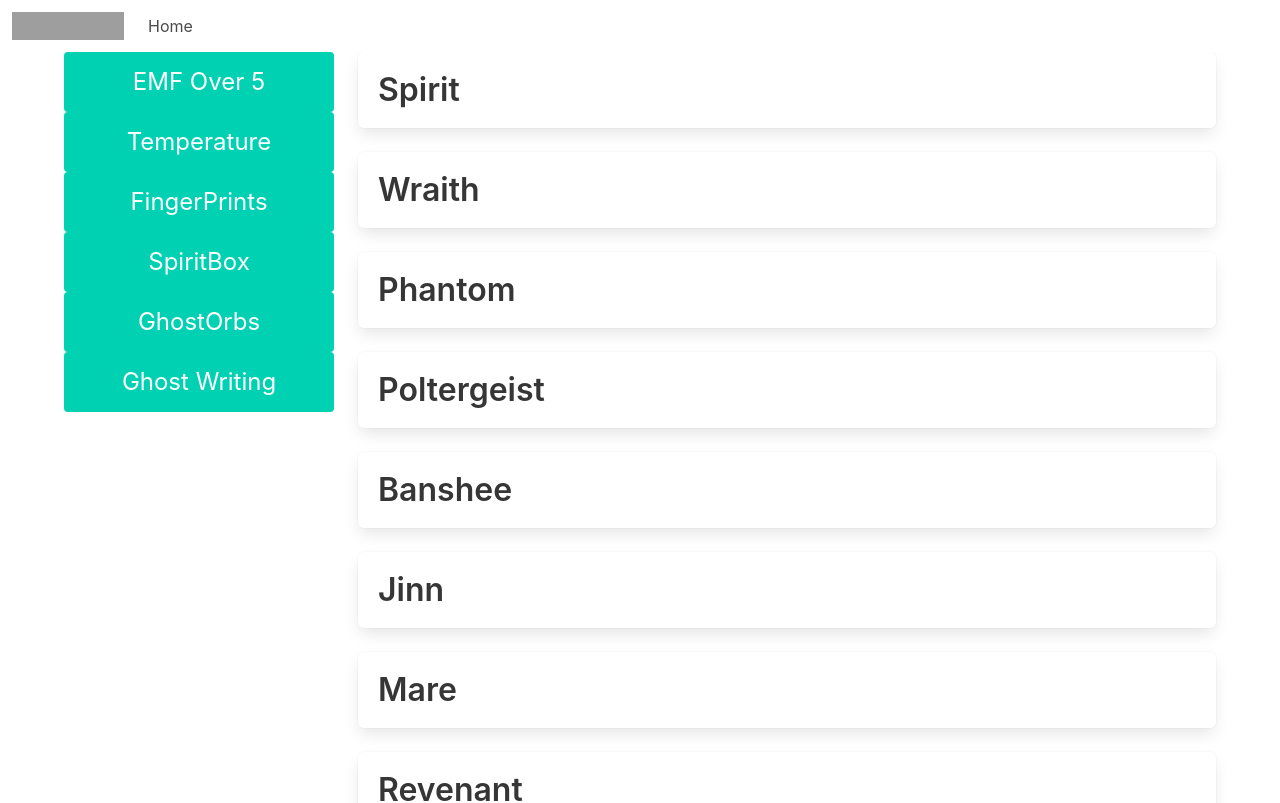
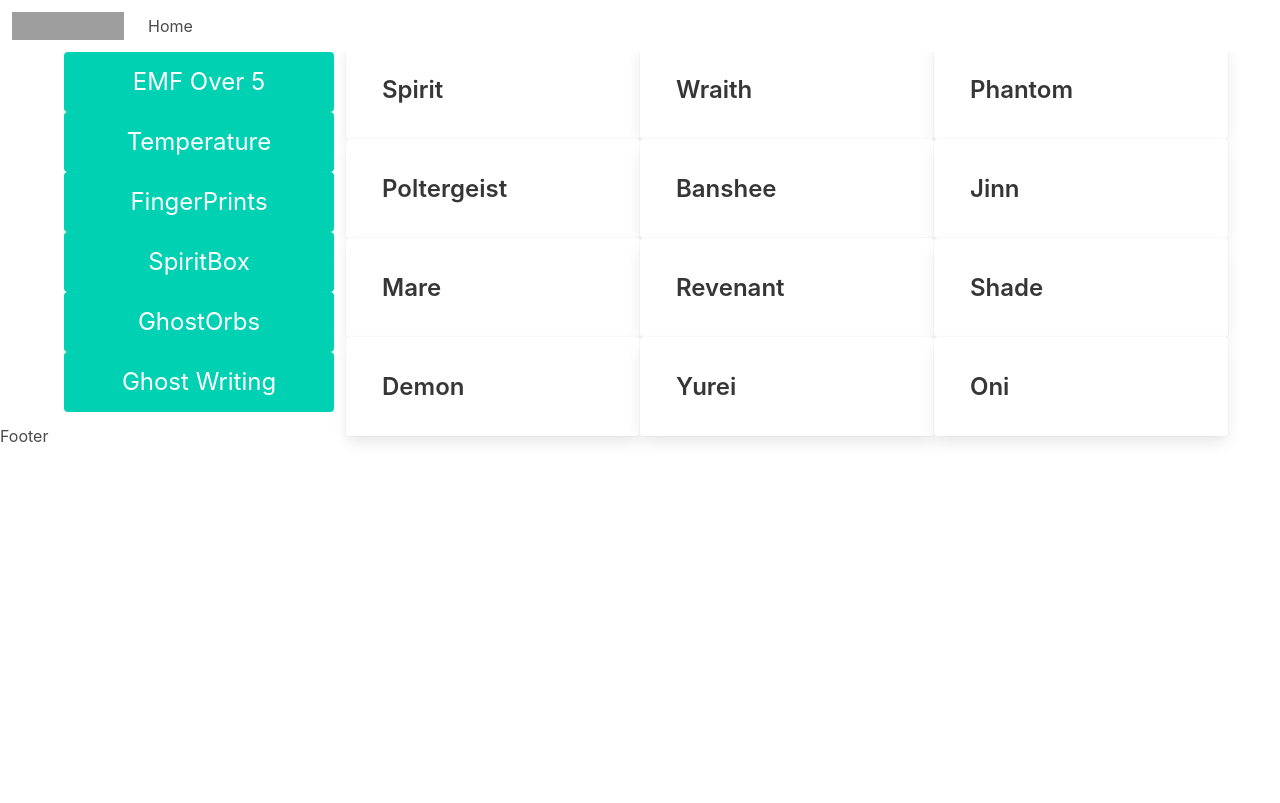
Before and after one commit to lebull/PhasmophobiaQuickGrid, a React (Create React App) app: page / in a window 1280 px wide. Shown: the top 803 px of the page. Built offline with nearby package versions, Linux system fonts and the light colour scheme; grey boxes are pictures that could not be loaded.

Commit message:
Layout edits

```diff
--- a/src/pages/Knockout/Helpers.tsx
+++ b/src/pages/Knockout/Helpers.tsx
@@ -22,9 +22,24 @@ export const getPossibleGhostTypesFromActiveTests = (activeTests: Array<TestType
     });
 
 
-export const getPossibleTestsFromActiveTests = (activeTests: Array<TestType>) =>
-    Object.entries(TestTypes)
+export const getPossibleTestsFromActiveTests = (activeTests: Array<TestType>) => {
+
+    if(activeTests.length >= 3) {
+        return [];
+    }
+
+    if(activeTests.length > 0) {
+        let possibleGhosts = getPossibleGhostTypesFromActiveTests(activeTests);
+        let possibleTests = new Set<TestType>();
+        possibleGhosts.forEach( ghost =>
+            ghost.testTypes.forEach(test => possibleTests.add(test)))
+        return Array.from(possibleTests.values());
+    }
+
+
+    return Object.entries(TestTypes)
         .map(([key, testType]) => testType)
         .filter((testType: TestType) =>
             !activeTests.find((activeTest: TestType) => activeTest === testType)
         );
+}
--- a/src/pages/Knockout/Knockout.tsx
+++ b/src/pages/Knockout/Knockout.tsx
@@ -2,7 +2,6 @@ import React, { useState } from "react";
 import { TestType } from "../../data/types";
 import { KnockoutGhostList } from "./KnockoutGhostList";
 import { KnockoutTestList } from "./KnockoutTestList";
-
 
 export const Knockout = () => {
 
--- a/src/pages/Knockout/KnockoutGhostList.tsx
+++ b/src/pages/Knockout/KnockoutGhostList.tsx
@@ -8,7 +8,7 @@ export interface IKnockoutGhostListProps {
 }
 
 export const KnockoutGhostList = ({className}: IKnockoutGhostListProps) => {
-    return <div className={className}>
+    return <div className={`columns is-multiline ${className}`}>
         { GhostTypes.map((ghostType: GhostType) => <KnockoutGhost ghostType={ghostType} />) }
     </div>
 }
@@ -18,7 +18,9 @@ interface IKnockoutGhostProps {
 }
 
 const KnockoutGhost = ({ghostType} : IKnockoutGhostProps) => {
-    return <div className="box">
-        <h3 className="title is-3">{ghostType.name}</h3>
+    return <div className="column is-one-third card">
+        <div className="card-content">
+            <h4 className="title is-4">{ghostType.name}</h4>
+        </div>
     </div>
 }
--- a/src/pages/Knockout/KnockoutTestList.tsx
+++ b/src/pages/Knockout/KnockoutTestList.tsx
@@ -1,6 +1,7 @@
 import React from "react";
 import { TestType } from "../../data/types";
 import { TestTypes } from "../../data/adhoc";
+import { getPossibleTestsFromActiveTests } from "./Helpers";
 
 interface IKnockoutTestListProps {
     activeTests: Array<TestType>;
@@ -9,11 +10,8 @@ interface IKnockoutTestListProps {
 }
 
 export const KnockoutTestList = ({activeTests, onSelectTest, className} : IKnockoutTestListProps) => {
-    let possibleTests = Object.entries(TestTypes)
-        .map(([key, testType]) => testType)
-        .filter((testType: TestType) =>
-            !activeTests.find((activeTest: TestType) => activeTest === testType)
-        );
+
+    let possibleTests = getPossibleTestsFromActiveTests(activeTests);
 
     const getTestButtonClass = (testType: TestType) => {
         if(activeTests.includes(testType)){
```
